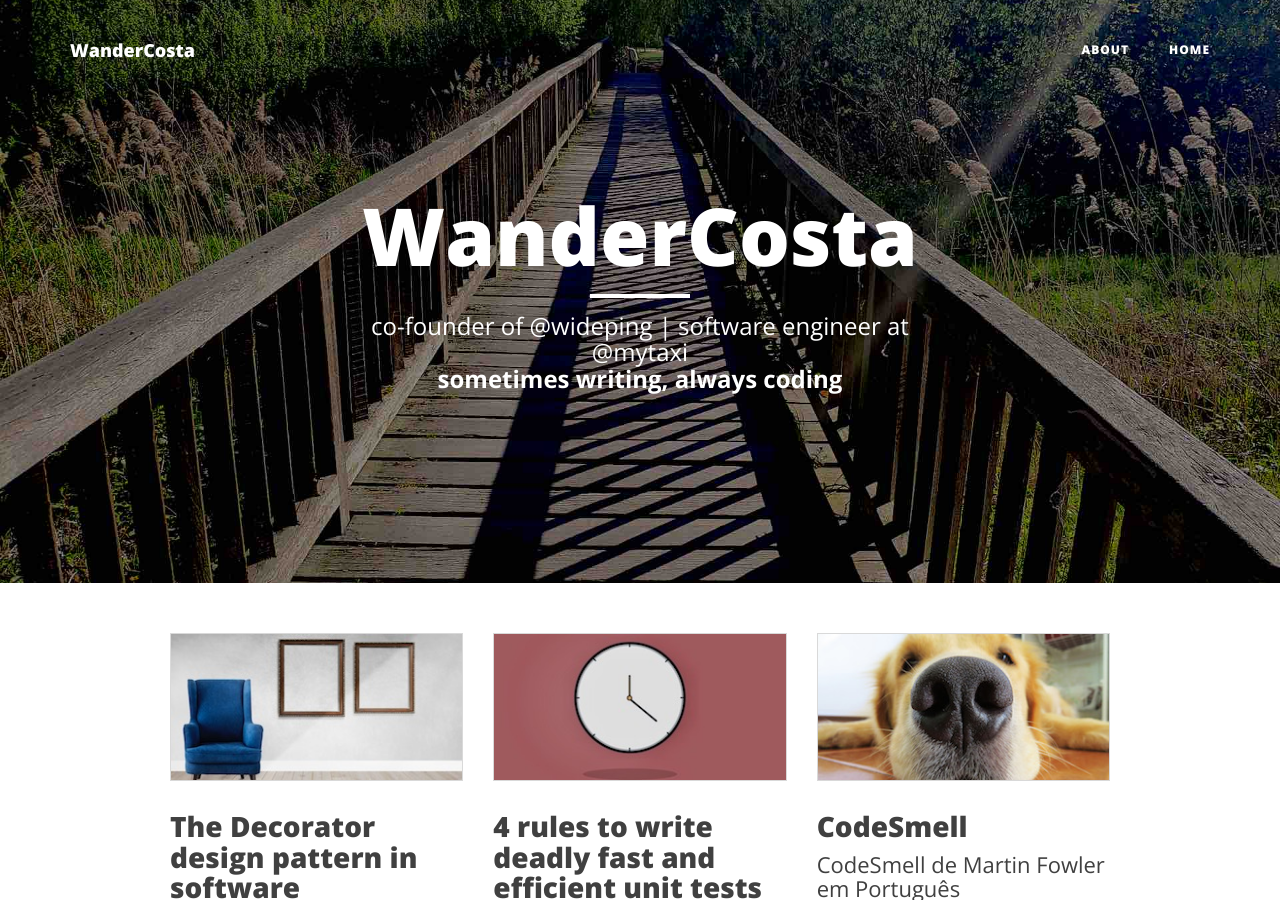
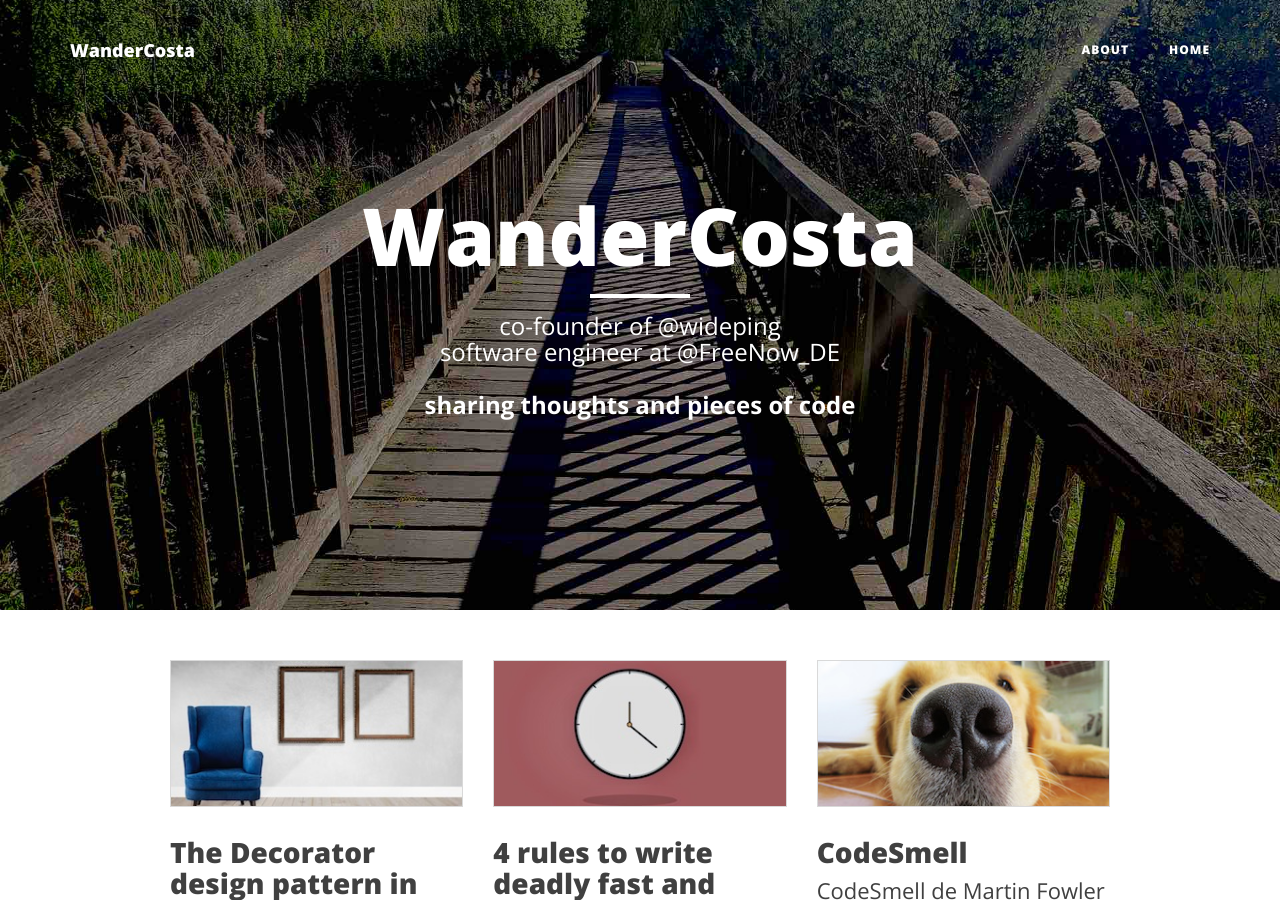
Before and after one commit to rwanderc/blog, a Jekyll site: the page built from index.html, in a window 1280 px wide and 900 px high. Built offline with Jekyll 4.4.1, drawn with Linux system fonts in a browser that asks for light colours; nearby versions of some CDN libraries; emoji names are drawn with the system emoji font; the list of posts is cut into pages by our own code.

Commit message:
Updated description

```diff
--- a/_config.yml
+++ b/_config.yml
@@ -2,7 +2,7 @@
 title: WanderCosta
 header-img: img/home-bg-bridge.jpg
 email: contact@wandercosta.com
-description: "co-founder of @wideping | software engineer at @mytaxi<br><b>sometimes writing, always coding</b>"
+description: "co-founder of @wideping | software engineer at @FreeNow_DE<br><b>sharing thoughts and pieces of code</b>"
 baseurl: ""
 url: "http://www.wandercosta.com"
 comments: true
--- a/index.html
+++ b/index.html
@@ -3,7 +3,7 @@ layout: page
 title: WanderCosta
 menuTitle: Home
 menu: "true"
-description: "co-founder of @wideping | software engineer at @mytaxi<br><b>sometimes writing, always coding</b>"
+description: "co-founder of @wideping<br>software engineer at @FreeNow_DE<br><br><b>sharing thoughts and pieces of code</b>"
 ---
 
 {% assign i = 0 %}
```
